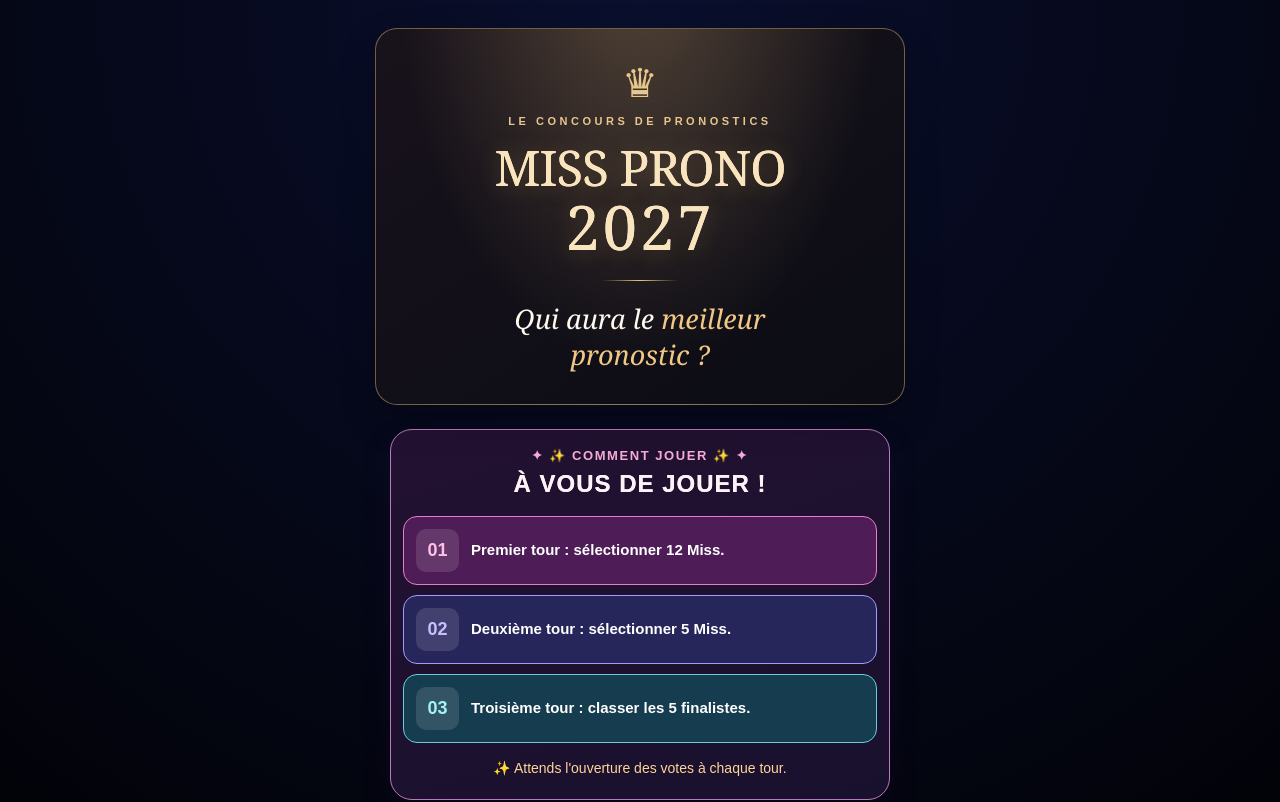
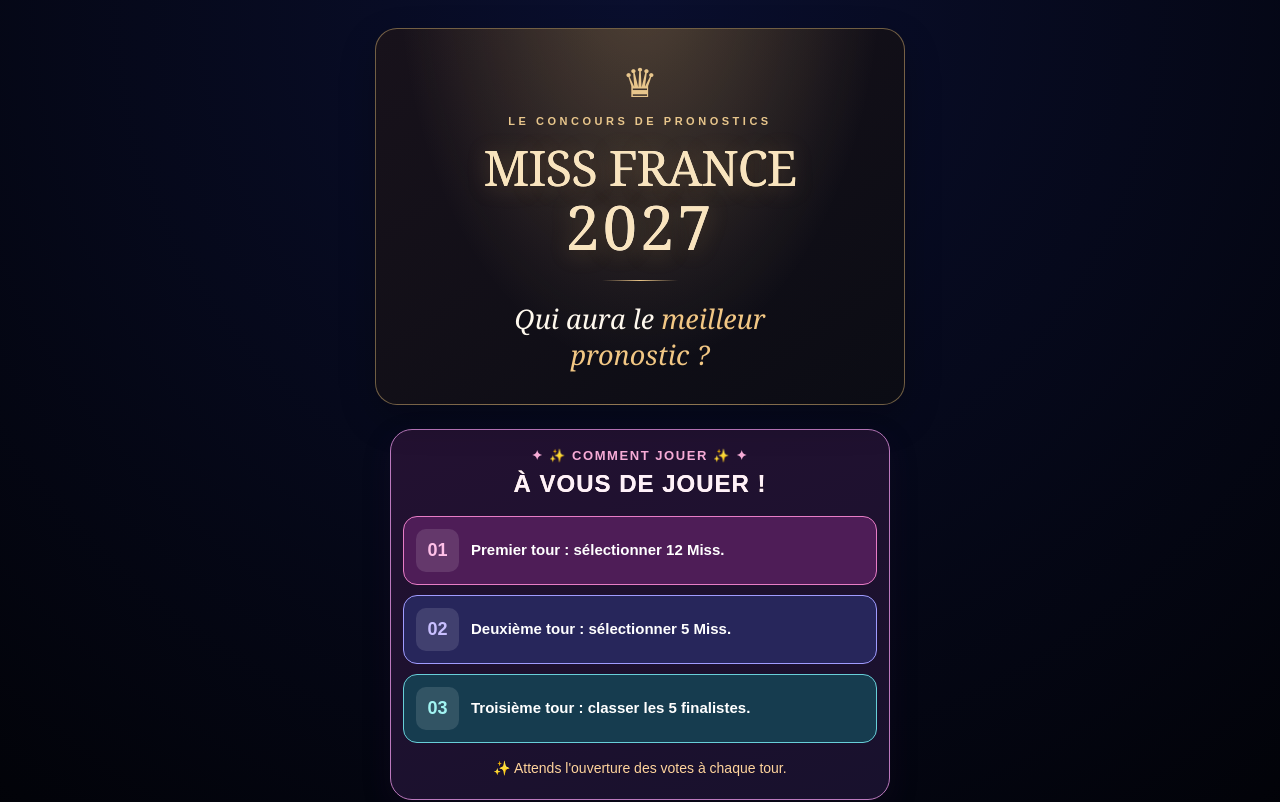
Before and after one commit to ludhardy-arch/miss2027, a React (Vite) app in the folder miss2026-main/: page /#/login in a window 1280 px wide. Shown: the top 802 px of the page. Built offline with nearby package versions, Linux system fonts and the light colour scheme; no server answers; the database is empty.

Commit message:
Rename Miss Prono to Miss France 2027 in landing and finale

```diff
--- a/miss2026-main/src/pages/Login.jsx
+++ b/miss2026-main/src/pages/Login.jsx
@@ -72,7 +72,7 @@
       <header style={{ position: "relative", overflow: "hidden", padding: "34px 15px 30px", margin: "-12px -15px 24px", borderRadius: 22, background: "radial-gradient(ellipse at 50% -20%, rgba(248,205,132,.28), transparent 65%), linear-gradient(145deg,#18121b 0%,#0b0c14 100%)", border: "1px solid rgba(232,192,123,.45)", boxShadow: "0 14px 36px rgba(0,0,0,.24)", color: "#fff7e8" }}>
         <div aria-hidden="true" style={{ fontSize: 40, color: "#e8c68c", lineHeight: 1, marginBottom: 12 }}>♛</div>
         <div style={{ color: "#e8c68c", fontSize: 11, fontWeight: 700, letterSpacing: "0.32em", textTransform: "uppercase" }}>Le concours de pronostics</div>
-        <h1 style={{ fontFamily: "Georgia, 'Times New Roman', serif", fontSize: "clamp(34px, 9vw, 49px)", fontWeight: 500, lineHeight: 1.08, letterSpacing: "-.02em", margin: "14px 0 0", color: "#f9e4be", textShadow: "0 2px 22px rgba(238,187,100,.25)" }}>MISS PRONO <span style={{ display: "block", fontSize: "1.25em", letterSpacing: ".05em" }}>2027</span></h1>
+        <h1 style={{ fontFamily: "Georgia, 'Times New Roman', serif", fontSize: "clamp(34px, 9vw, 49px)", fontWeight: 500, lineHeight: 1.08, letterSpacing: "-.02em", margin: "14px 0 0", color: "#f9e4be", textShadow: "0 2px 22px rgba(238,187,100,.25)" }}>MISS FRANCE <span style={{ display: "block", fontSize: "1.25em", letterSpacing: ".05em" }}>2027</span></h1>
         <div style={{ width: 76, height: 1, margin: "20px auto", background: "linear-gradient(90deg,transparent,#e9c487,transparent)" }} />
         <p style={{ margin: "0 auto", maxWidth: 330, fontFamily: "Georgia, 'Times New Roman', serif", fontStyle: "italic", fontSize: "clamp(21px, 5.5vw, 27px)", lineHeight: 1.35, color: "#fff9ee" }}>Qui aura le <span style={{ color: "#f2c784" }}>meilleur pronostic ?</span></p>
       </header>
```
